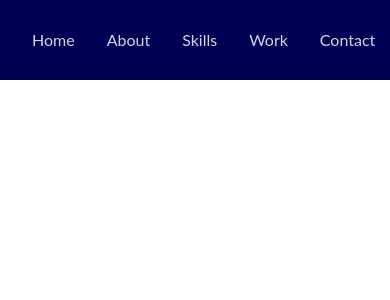
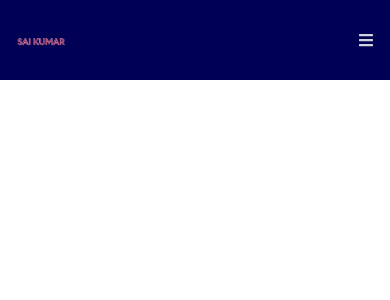
Before and after one commit to James-Lisenby/codys-react-portfolio, a React (Create React App) app: page / in a window 390 px wide. Shown: the top 300 px of the page. Built offline with nearby package versions, Linux system fonts and the light colour scheme.

Commit message:
Adjusting mobile styling of the navbar and hamburger menu

```diff
--- a/src/components/navbar.jsx
+++ b/src/components/navbar.jsx
@@ -12,29 +12,29 @@ const Navbar = () => {
 
 
         {/* Menu */}
-        <div>
-            <ul className='flex'>
+
+            <ul className='hidden md:flex'>
                 <li>Home</li>
                 <li>About</li>
                 <li>Skills</li>
                 <li>Work</li>
                 <li>Contact</li>
             </ul>
-        </div>
+
 
         {/* Hamburger */}
-        <div className='hidden'>
+        <div className='md:hidden z-10'>
             <FaBars />
         </div>
 
-        {/* Mobile */}
+        {/* Mobile Menu*/}
         <div className='hidden'>
-        <ul>
-                <li>Home</li>
-                <li>About</li>
-                <li>Skills</li>
-                <li>Work</li>
-                <li>Contact</li>
+        <ul className='absolute top-0 left-0 w-full h-screen bg-[] flex-col justify-center items-center classn'>
+                <li className='py-6 text-4xl'>Home</li>
+                <li className='py-6 text-4xl'>About</li>
+                <li className='py-6 text-4xl'>Skills</li>
+                <li className='py-6 text-4xl'>Work</li>
+                <li className='py-6 text-4xl'>Contact</li>
             </ul>
         </div>
 
```
